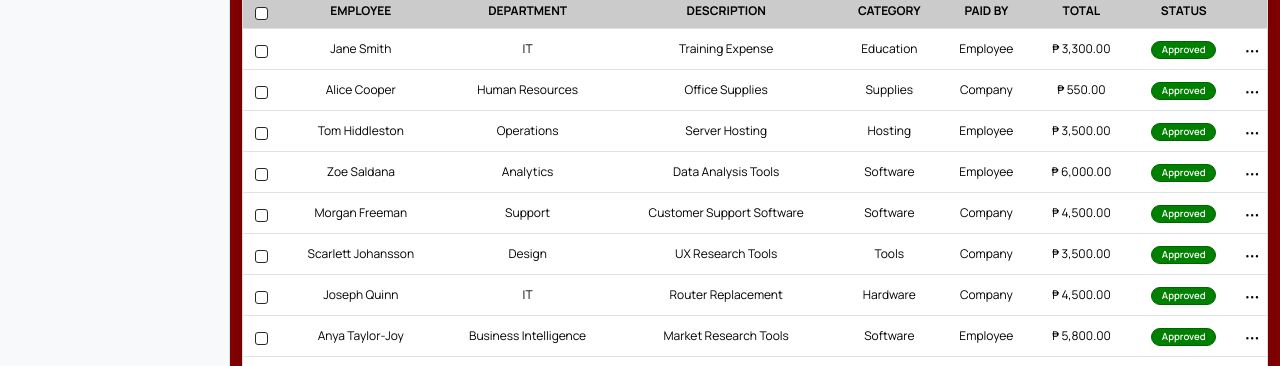
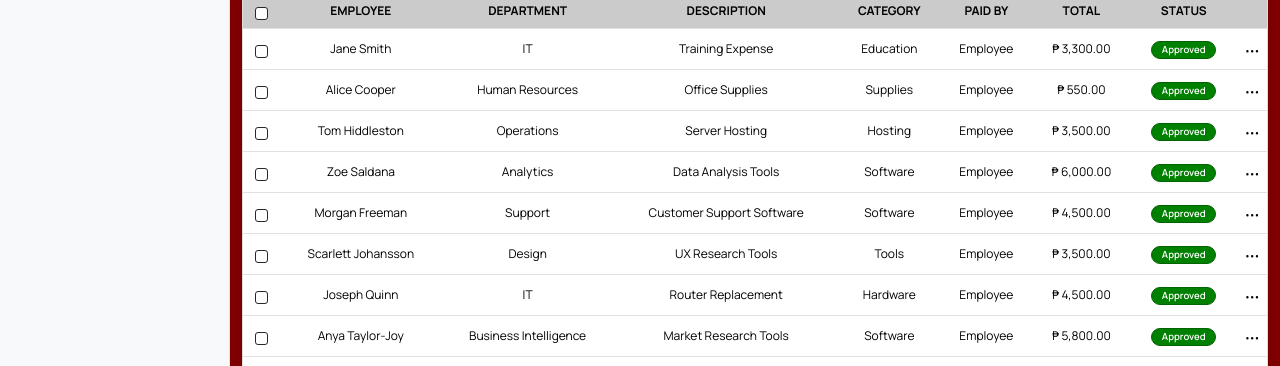
Before and after one commit to RaymondJAT/BudgetMonitoringTL, a React (Vite) app in the folder BudgetMonitoringTL/: page /my-approvals in a window 1280 px wide. Shown: the part 229-595 px from the top of the page. Built offline with nearby package versions, Linux system fonts and the light colour scheme.

Commit message:
[FIX] Total computing, Pages, mock data, main

```diff
--- a/BudgetMonitoringTL/src/components/Total.jsx
+++ b/BudgetMonitoringTL/src/components/Total.jsx
@@ -1,9 +1,6 @@
 import { Container } from "react-bootstrap";
-import { useTotalData } from "../hooks/useTotalData";
 
-const Total = () => {
-  const { data } = useTotalData();
-
+const Total = ({ data }) => {
   const statusList = [
     { label: "To Approve", key: "pending" },
     { label: "For Reimbursement", key: "approved" },
@@ -17,6 +14,10 @@ const Total = () => {
   };
 
   const totals = { pending: 0, approved: 0, inPayment: 0 };
+
+  if (!data || !Array.isArray(data)) {
+    return null;
+  }
 
   data.forEach((item) => {
     if (!item.status) return;
--- a/BudgetMonitoringTL/src/main.jsx
+++ b/BudgetMonitoringTL/src/main.jsx
@@ -2,14 +2,11 @@ import { StrictMode } from "react";
 import { createRoot } from "react-dom/client";
 import "./index.css";
 import App from "./App.jsx";
-import { TotalProvider } from "./context/TotalContext.jsx";
 
 createRoot(document.getElementById("root")).render(
   <StrictMode>
-    <TotalProvider>
-      <div style={{ backgroundColor: "#800000", minHeight: "100vh" }}>
-        <App />
-      </div>
-    </TotalProvider>
+    <div style={{ backgroundColor: "#800000", minHeight: "100vh" }}>
+      <App />
+    </div>
   </StrictMode>
 );
--- a/BudgetMonitoringTL/src/mock-data/mockData.js
+++ b/BudgetMonitoringTL/src/mock-data/mockData.js
@@ -76,7 +76,7 @@ export const mockData = [
     expenseDate: "04/10/2025",
     teamLead: "Bob Marley",
     category: "Supplies",
-    paidBy: "Company",
+    paidBy: "Employee",
     total: "550.00",
     status: "Approved",
     transactions: [
@@ -93,7 +93,7 @@ export const mockData = [
     expenseDate: "04/12/2025",
     teamLead: "Scarlett Johansson",
     category: "Software",
-    paidBy: "Company",
+    paidBy: "Employee",
     total: "2500.00",
     status: "Pending",
     transactions: [
@@ -127,7 +127,7 @@ export const mockData = [
     expenseDate: "05/03/2025",
     teamLead: "John Cena",
     category: "Marketing",
-    paidBy: "Company",
+    paidBy: "Employee",
     total: "5000.00",
     status: "Pending",
     transactions: [
@@ -178,7 +178,7 @@ export const mockData = [
     expenseDate: "06/22/2025",
     teamLead: "Judi Dench",
     category: "Supplies",
-    paidBy: "Company",
+    paidBy: "Employee",
     total: "650.00",
     status: "Pending",
     transactions: [
@@ -212,7 +212,7 @@ export const mockData = [
     expenseDate: "07/02/2025",
     teamLead: "Samuel L. Jackson",
     category: "Software",
-    paidBy: "Company",
+    paidBy: "Employee",
     total: "4500.00",
     status: "Approved",
     transactions: [
@@ -246,7 +246,7 @@ export const mockData = [
     expenseDate: "07/15/2025",
     teamLead: "Chris Hemsworth",
     category: "Tools",
-    paidBy: "Company",
+    paidBy: "Employee",
     total: "3500.00",
     status: "Approved",
     transactions: [
@@ -317,7 +317,7 @@ export const mockData = [
     expenseDate: "09/25/2025",
     teamLead: "Scarlett Johansson",
     category: "Design",
-    paidBy: "Company",
+    paidBy: "Employee",
     total: "8000.00",
     status: "Pending",
     transactions: [
@@ -368,7 +368,7 @@ export const mockData = [
     expenseDate: "10/05/2025",
     teamLead: "Mark Ruffalo",
     category: "Hosting",
-    paidBy: "Company",
+    paidBy: "Employee",
     total: "12000.00",
     status: "Pending",
     transactions: [
@@ -385,7 +385,7 @@ export const mockData = [
     expenseDate: "10/10/2025",
     teamLead: "John Cena",
     category: "Marketing",
-    paidBy: "Company",
+    paidBy: "Employee",
     total: "7000.00",
     status: "Pending",
     transactions: [
@@ -419,7 +419,7 @@ export const mockData = [
     expenseDate: "10/20/2025",
     teamLead: "Chris Hemsworth",
     category: "Software",
-    paidBy: "Company",
+    paidBy: "Employee",
     total: "6000.00",
     status: "Pending",
     transactions: [
@@ -453,7 +453,7 @@ export const mockData = [
     expenseDate: "10/27/2025",
     teamLead: "Gaten Matarazzo",
     category: "Hardware",
-    paidBy: "Company",
+    paidBy: "Employee",
     total: "4500.00",
     status: "Approved",
     transactions: [{ label: "Enterprise Router", quantity: 1, price: 4500 }],
@@ -481,7 +481,7 @@ export const mockData = [
     expenseDate: "10/30/2025",
     teamLead: "Bella Ramsey",
     category: "Consulting",
-    paidBy: "Company",
+    paidBy: "Employee",
     total: "7500.00",
     status: "Pending",
     transactions: [{ label: "Audit Services", quantity: 1, price: 7500 }],
--- a/BudgetMonitoringTL/src/pages/Approval.jsx
+++ b/BudgetMonitoringTL/src/pages/Approval.jsx
@@ -6,7 +6,6 @@ import DataTable from "../components/DataTable";
 import { mockData } from "../mock-data/mockData";
 import { columns } from "../mock-data/tableHeader";
 import useExpenseDataLoader from "../hooks/useExpenseDataLoader";
-import { useTotalData } from "../hooks/useTotalData";
 
 const LOCAL_KEY_ACTIVE = "expensesData";
 const LOCAL_KEY_ARCHIVE = "archiveData";
@@ -16,7 +15,7 @@ const LOCAL_KEY_TRASH = "trashData";
 const Approval = () => {
   const [searchValue, setSearchValue] = useState("");
   const navigate = useNavigate();
-  const { data: tableData, setData: setTableData } = useTotalData();
+  const [tableData, setTableData] = useState([]);
 
   // Load data from localStorage only once
   useExpenseDataLoader({
--- a/BudgetMonitoringTL/src/pages/Expenses.jsx
+++ b/BudgetMonitoringTL/src/pages/Expenses.jsx
@@ -7,7 +7,6 @@ import ToolBar from "../components/ToolBar";
 import { columns } from "../mock-data/tableHeader";
 import useExpenseDataLoader from "../hooks/useExpenseDataLoader";
 import ExpenseReport from "../components/ExpenseReport";
-import { useTotalData } from "../hooks/useTotalData";
 
 const LOCAL_KEY_ACTIVE = "expensesData";
 const LOCAL_KEY_TRASH = "trashData";
@@ -16,7 +15,7 @@ const LOCAL_KEY_IMPORTANT = "importantData";
 
 const Expenses = () => {
   const [searchValue, setSearchValue] = useState("");
-  const { data: tableData, setData: setTableData } = useTotalData(); // <-- use context
+  const [tableData, setTableData] = useState([]);
   const navigate = useNavigate();
 
   // load from localStorage using custom hook
@@ -82,6 +81,7 @@ const Expenses = () => {
       console.error("Failed to archive entry:", error);
     }
   };
+
   // important logic
   const handleToggleImportant = async (entryToImportant) => {
     const updatedData = tableData.filter((e) => e.id !== entryToImportant.id);
--- a/BudgetMonitoringTL/src/pages/Reject.jsx
+++ b/BudgetMonitoringTL/src/pages/Reject.jsx
@@ -6,7 +6,6 @@ import DataTable from "../components/DataTable";
 import { mockData } from "../mock-data/mockData";
 import { columns } from "../mock-data/tableHeader";
 import useExpenseDataLoader from "../hooks/useExpenseDataLoader";
-import { useTotalData } from "../hooks/useTotalData";
 
 const LOCAL_KEY_ACTIVE = "expensesData";
 const LOCAL_KEY_ARCHIVE = "archiveData";
@@ -16,7 +15,7 @@ const LOCAL_KEY_TRASH = "trashData";
 const Reject = () => {
   const [searchValue, setSearchValue] = useState("");
   const navigate = useNavigate();
-  const { data: tableData, setData: setTableData } = useTotalData();
+  const [tableData, setTableData] = useState([]);
 
   useExpenseDataLoader({
     setTableData,
```
Also changed, not shown: BudgetMonitoringTL/src/context/HeaderCountContext.jsx (added, +43 -0 lines).
